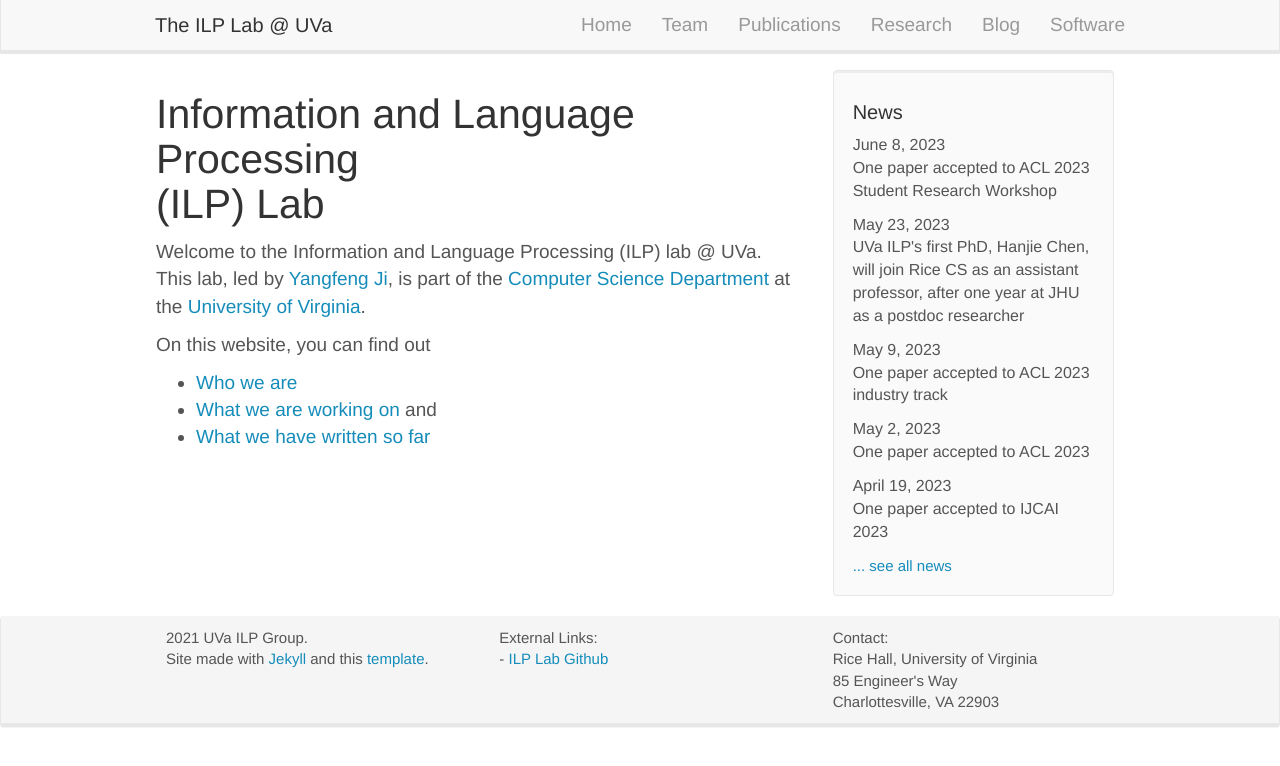
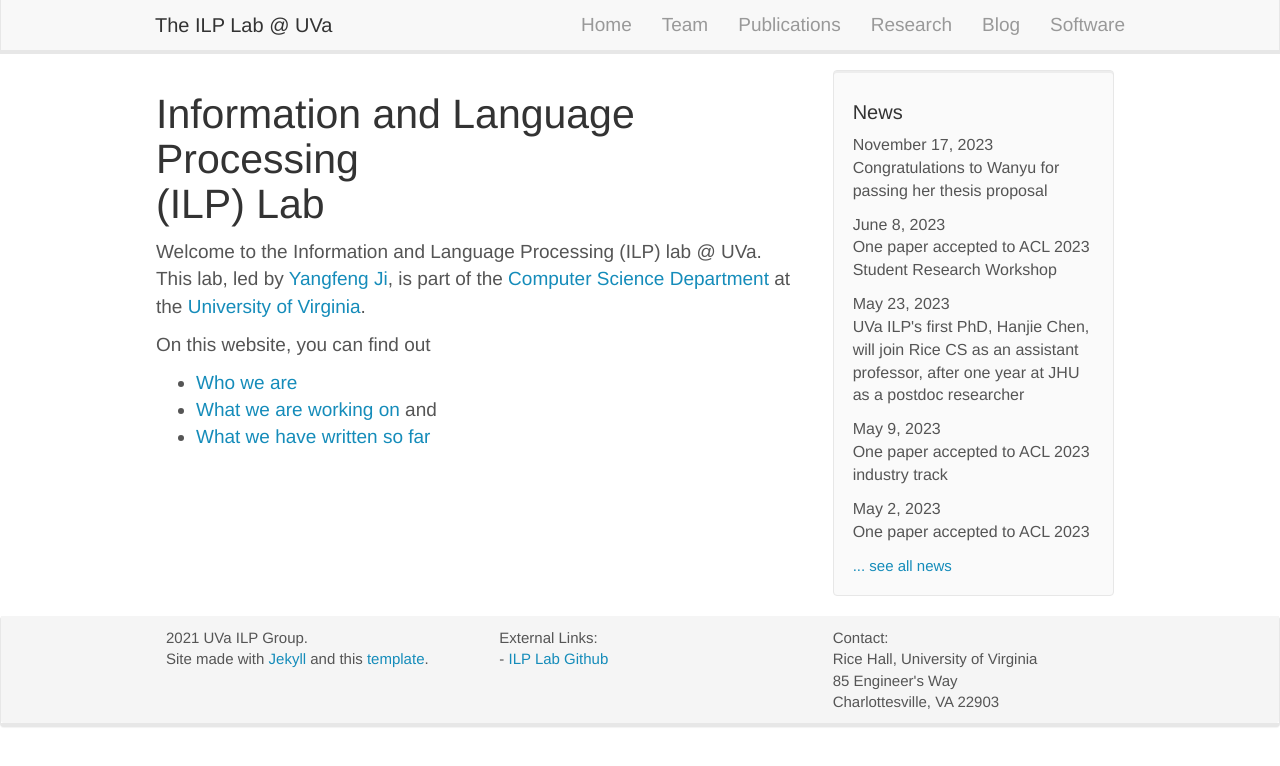
Before and after one commit to uvanlp/uvanlp.github.io, a Jekyll site: the page built from _pages/home.md, in a window 1280 px wide. Shown: the top 766 px of the page. Built offline with Jekyll 4.4.1, drawn with Linux system fonts in a browser that asks for light colours; nearby versions of some CDN libraries.

Commit message:
Update news.yml

```diff
--- a/_data/news.yml
+++ b/_data/news.yml
@@ -1,3 +1,6 @@
+- date: November 17, 2023
+  headline: Congratulations to Wanyu for passing her thesis proposal
+
 - date: June 8, 2023
   headline: One paper accepted to ACL 2023 Student Research Workshop
 
```
